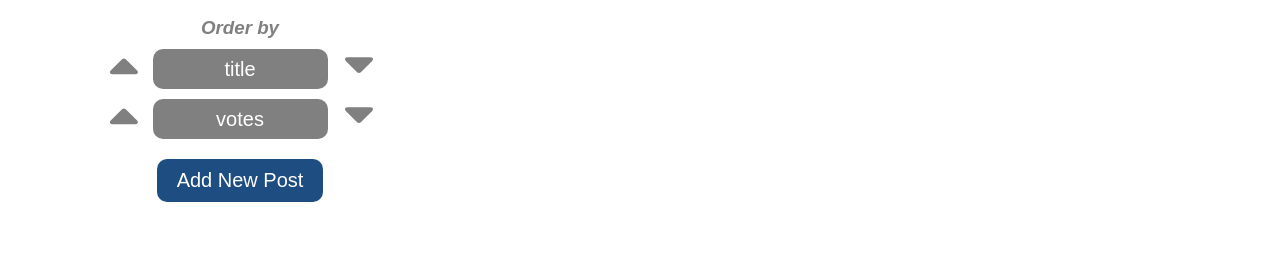
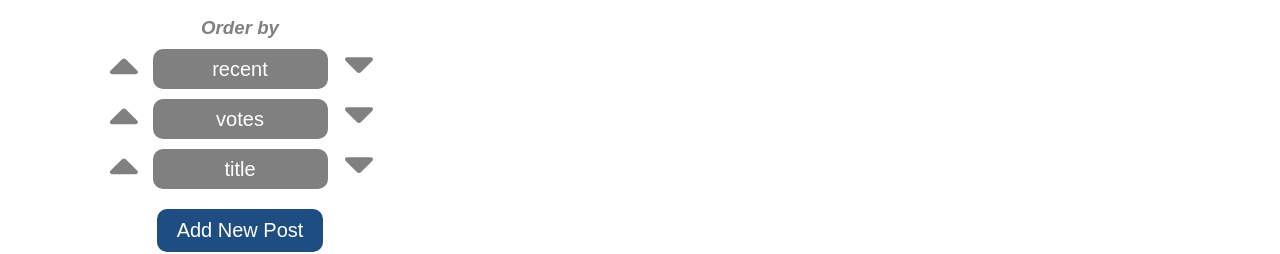
Before and after one commit to sarah-maris/reactnd-project-readable, a React (Create React App) app: page / in a window 1280 px wide. Shown: the part 419-673 px from the top of the page. Built offline with nearby package versions, Linux system fonts and the light colour scheme; no server answers; a web font is replaced by a local one.

Commit message:
Add sorting by time

```diff
--- a/src/components/PostList.js
+++ b/src/components/PostList.js
@@ -28,6 +28,12 @@ class PostList extends Component {
 
         case "votesDown" :
             return catPosts.sort((a, b) => (a.voteScore-b.voteScore))
+
+        case "recentUp" :
+            return catPosts.sort((a, b) => (b.timestamp-a.timestamp))
+
+        case "recentDown" :
+            return catPosts.sort((a, b) => (a.timestamp-b.timestamp))
 
        case "titleUp" :
         catPosts.sort((a, b) => {
--- a/src/components/PostSort.js
+++ b/src/components/PostSort.js
@@ -20,7 +20,7 @@ class PostSort extends Component {
   render() {
 
     const { categories, currentCategory } = this.props
-    const sortTypes = ['title', 'votes']
+    const sortTypes = ['recent', 'votes', 'title' ]
 
     return (
       <div>
```
